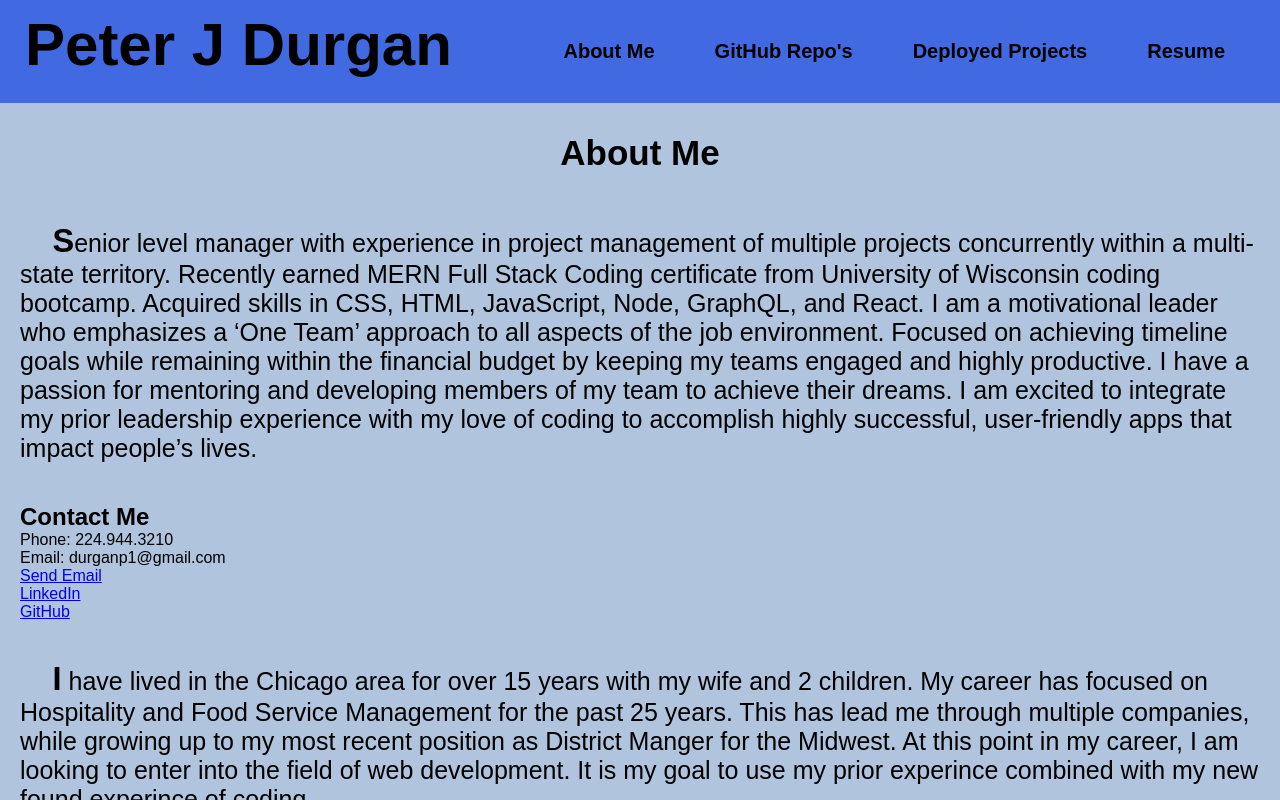
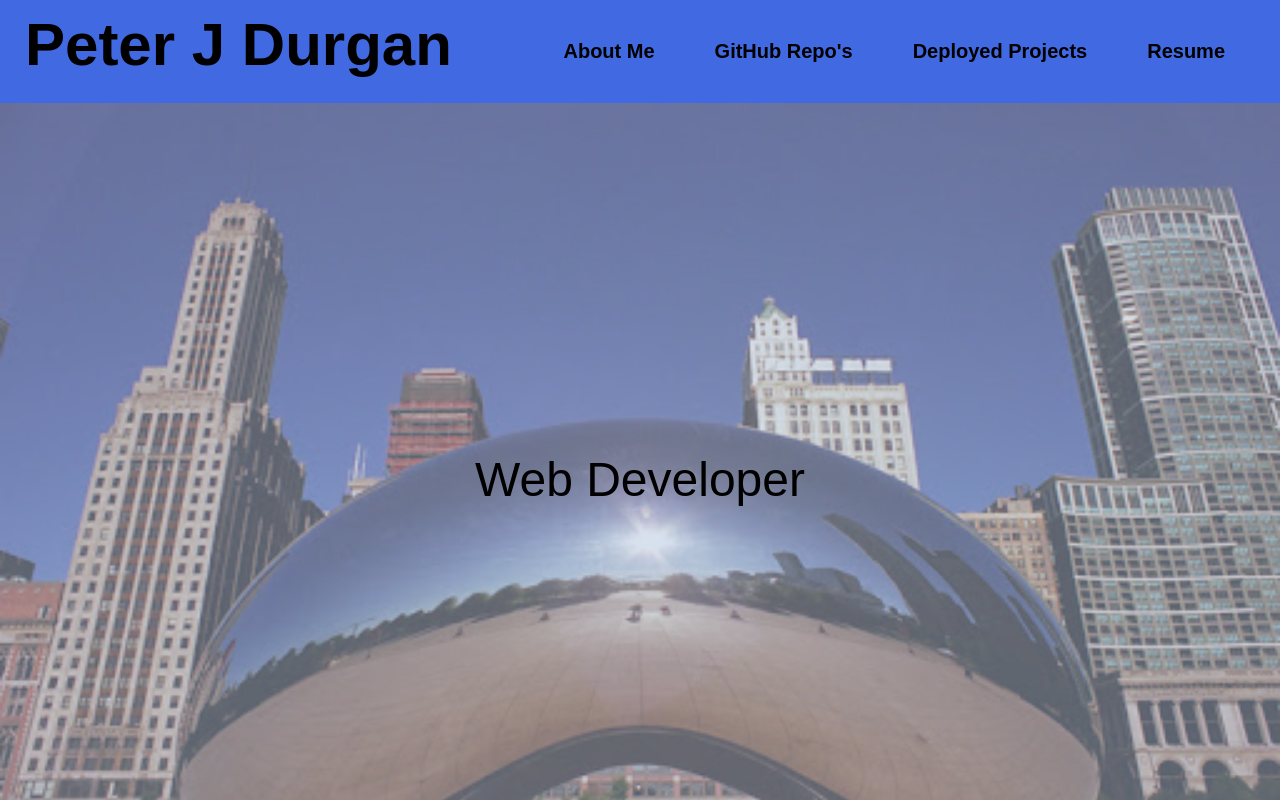
Before and after one commit to durganp1/pd-portfolio, a React (Create React App) app: page / in a window 1280 px wide. Shown: the top 800 px of the page. Built offline with nearby package versions, Linux system fonts and the light colour scheme.

Commit message:
added bean photo

```diff
--- a/src/components/About/index.js
+++ b/src/components/About/index.js
@@ -8,11 +8,17 @@ import elle from '../../assets/img/elle.jpg';
 import addison from '../../assets/img/addison.jpg';
 import bumblebee from '../../assets/img/bumblebee.jpg';
 import jasimine from '../../assets/img/jasimine.jpg';
+import bean from '../../assets/img/theBean.jpg';
+
 
 function About() {
 
     return (
         <div>
+            <div className = 'about-photo-div'>
+                <img src = {bean} alt="" className = 'bean'/>
+                <p className = 'about-photo-title'>Web Developer</p>
+            </div>
             <h2>About Me</h2>
             <section className = 'about-section'>
                 <p className = 'about-text'>
--- a/src/index.css
+++ b/src/index.css
@@ -54,6 +54,22 @@ body {
 /* About and Contact Start */
 .about-section{
   padding: 20px;
+}
+
+.about-photo-div {
+  position: relative;
+}
+
+.bean {
+  width: 100%;
+  opacity: .5;
+}
+
+.about-photo-title {
+  position: relative;
+  bottom: 10em;
+  text-align: center;
+  font-size: 3em;
 }
 
 .contact-section{
```
Also changed, not shown: src/assets/img/theBean.jpg (added).
